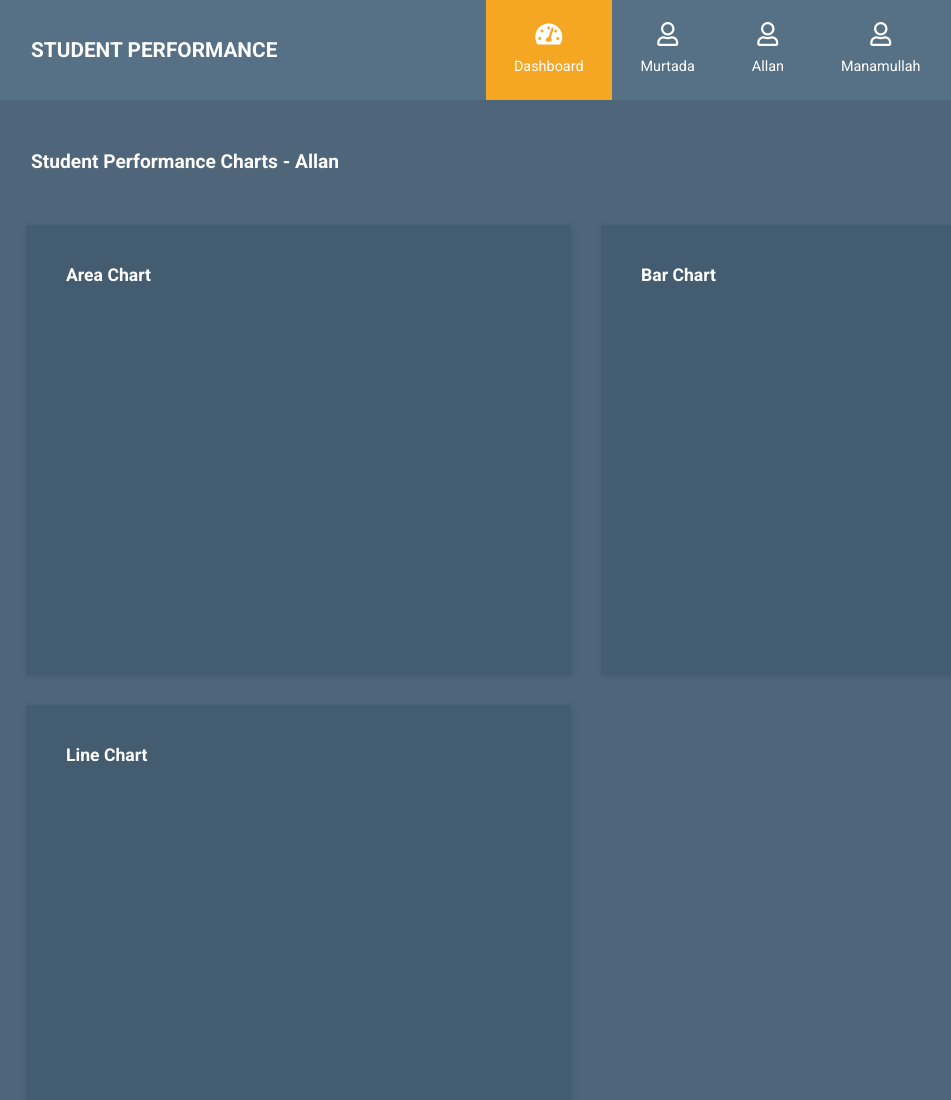
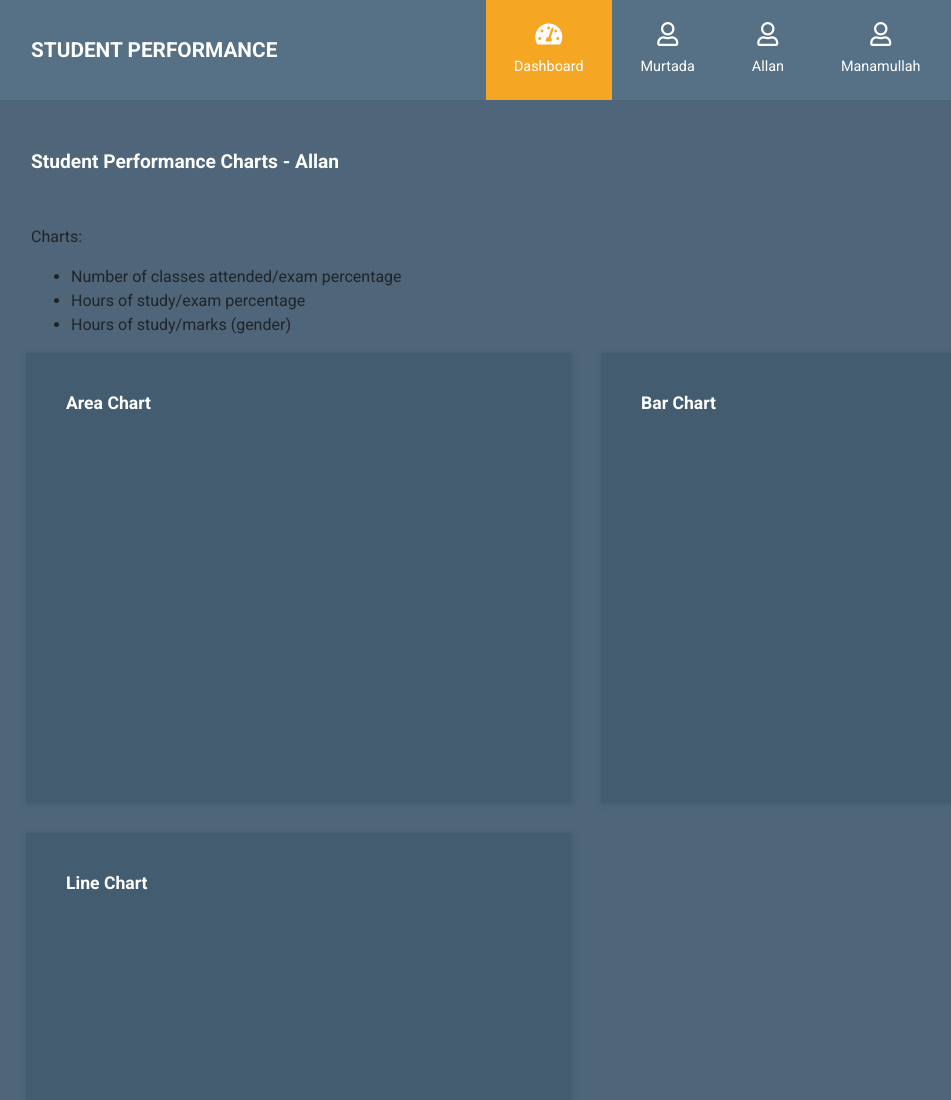
Before and after one commit to cas3zn/DV-FinalProject, a plain HTML site: page DV Project/T1/allan.html in a window 1280 px wide. Shown: the top 1100 px of the page, without its empty margins (54-1005 px from the left). Drawn offline with nearby package versions, Linux system fonts and the light colour scheme; no server answers.

Commit message:
Charts to be drawn

```diff
--- a/DV Project/T1/allan.html
+++ b/DV Project/T1/allan.html
@@ -70,6 +70,12 @@
             <div class="row">
                 <div class="col">
                     <p class="text-white mt-5 mb-5"><b style="font-size:larger;">Student Performance Charts - Allan</b></p>
+                    <p>Charts:</p>
+                    <ul>
+                        <li>Number of classes attended/exam percentage</li>
+                        <li>Hours of study/exam percentage</li>
+                        <li>Hours of study/marks (gender)</li>
+                    </ul>
                 </div>
             </div>
             <!-- row -->
```
